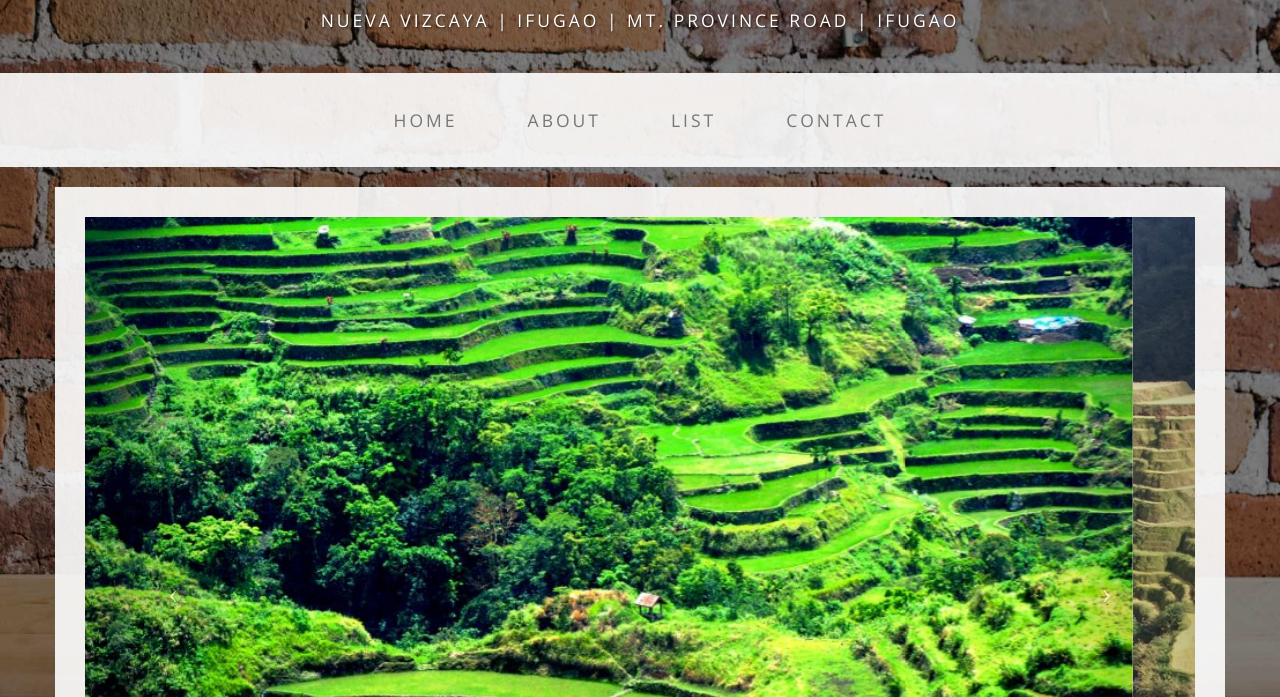
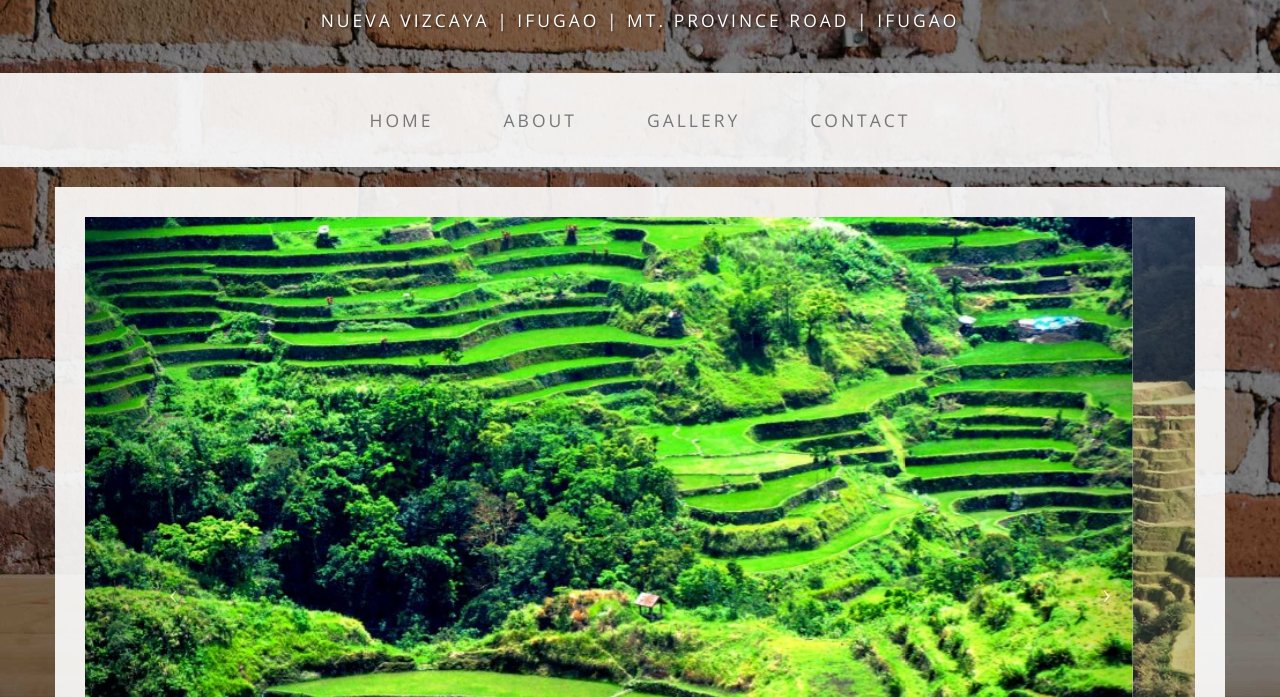
Before and after one commit to cadiayvivian11/BANAUEbuisnesscasual.github.io, a plain HTML site: page index.html in a window 1280 px wide. Shown: the part 103-800 px from the top of the page. Drawn offline with nearby package versions, Linux system fonts and the light colour scheme; files whose address does not match are found by name.

Commit message:
Update index.html

```diff
--- a/index.html
+++ b/index.html
@@ -59,7 +59,7 @@
                         <a href="about.html">About</a>
                     </li>
                     <li>
-                        <a href="blog.html">List</a>
+                        <a href="blog.html">Gallery</a>
                     </li>
                     <li>
                         <a href="contact.html">Contact</a>
```
